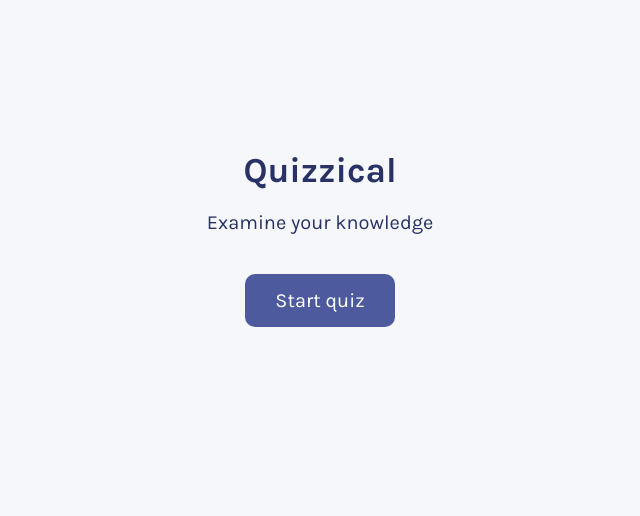
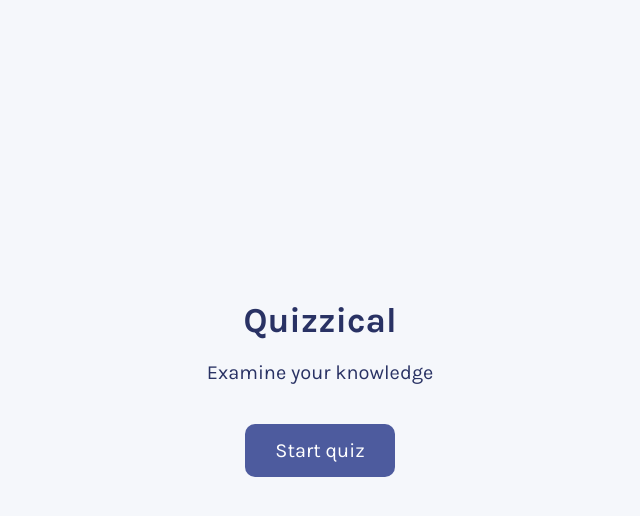
Before and after one commit to kamila226/Quizzical, a React (Create React App) app: page / in a window 1280 px wide. Shown: the top 516 px of the page, without its empty margins (320-960 px from the left). Built offline with nearby package versions, Linux system fonts and the light colour scheme.

Commit message:
Added padding on start--window

```diff
--- a/src/index.css
+++ b/src/index.css
@@ -6,7 +6,7 @@ body {
   margin: 0;
   background-color: #f5f7fb;
   font-family: "Karla", sans-serif;
-  padding-top: 150px;
+  padding-top: 100px;
   color: #293264;
 }
 
@@ -16,6 +16,7 @@ body {
 }
 
 .start--window {
+  padding-top: 25vh;
   text-align: center;
 }
 
```
